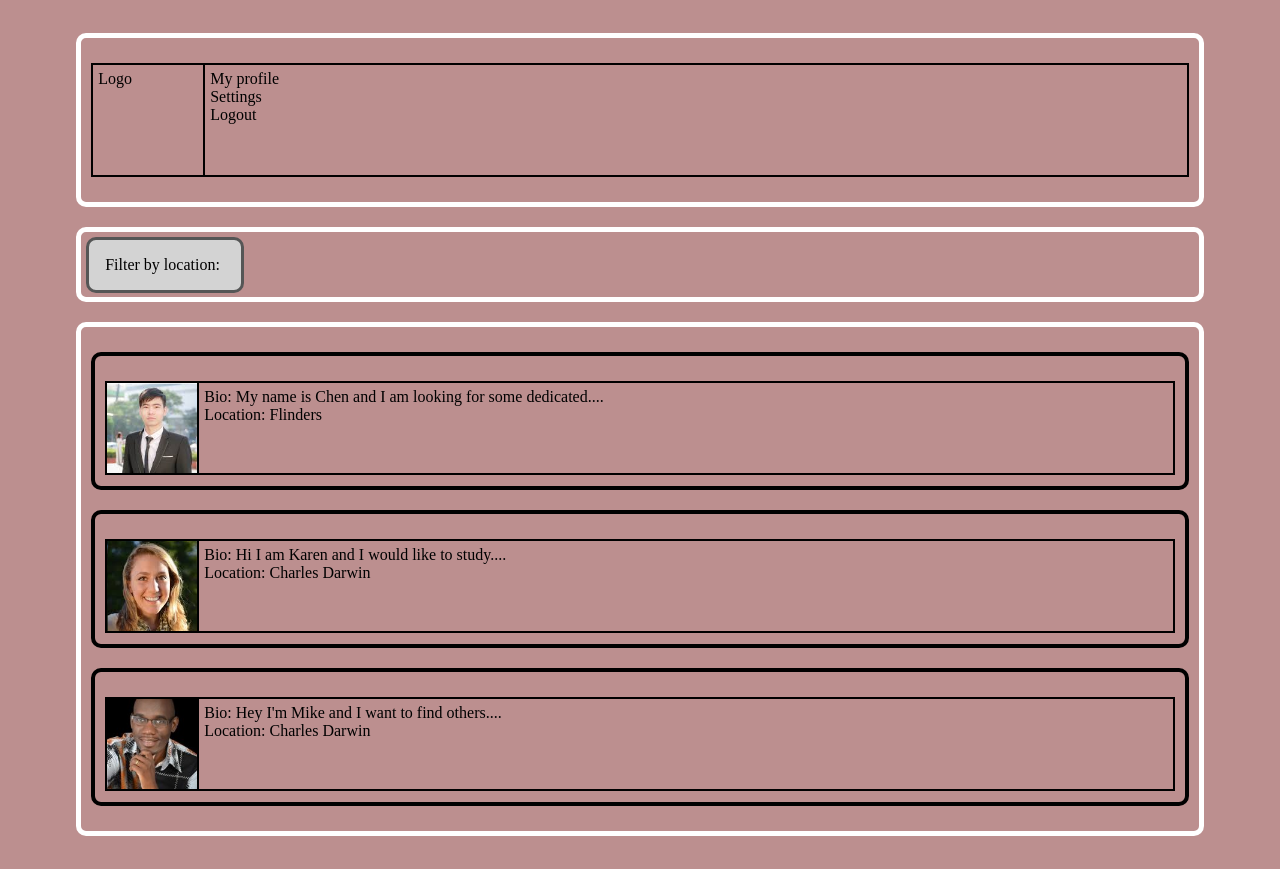
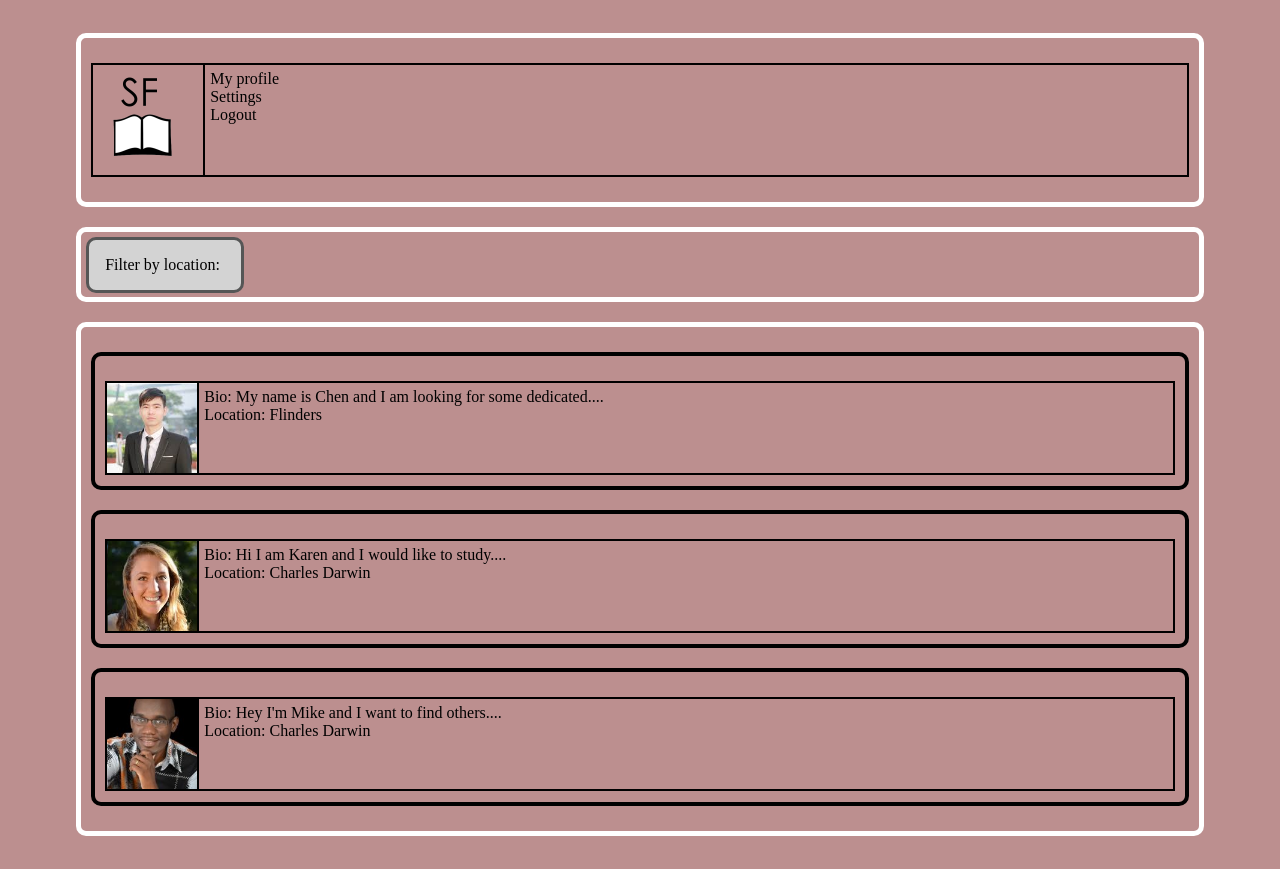
Before and after one commit to killbozer/HIT238-Sprint-3, a plain HTML site: page index.html in a window 1280 px wide. Drawn offline with Linux system fonts and the light colour scheme.

Commit message:
Created app logo and maninfest
Still need to create service worker.
Commit is for sake of backup and progress

```diff
--- a/index.html
+++ b/index.html
@@ -4,6 +4,7 @@
 <head>
     <title>Group Finder</title>
     <link rel="stylesheet" href="styles.css" />
+    <link rel="manifest" href="manifest.json">
     <meta name="viewport" content="width=device-width, initial-scale=1, maximum-scale=1, minimum-scale=1, user-scalable=no, minimal-ui">
     <!--Code for the meta tag was taken from  https://stackoverflow.com/questions/35878733/how-to-make-website-bigger-on-mobile -->
 </head>
@@ -11,7 +12,7 @@
 <body>
     <div class="container">
         <div class="top">
-            <div class="logo">Logo</div>
+            <div class="logo"></div>
             <div class="settings">
                 <p>My profile<br />Settings<br />Logout</p>
             </div>
--- a/styles.css
+++ b/styles.css
@@ -19,6 +19,7 @@ p {
 .logo {
     float: left;
     min-width: 100px;
+    background-image: url(icons/logo.png);
 }
 .settings, .logo {
     height: 100px;
```
Also changed, not shown: icons/logo.png (added), icons/logo_app.png (added), icons/logo_large.png (added), manifest.json (added).
